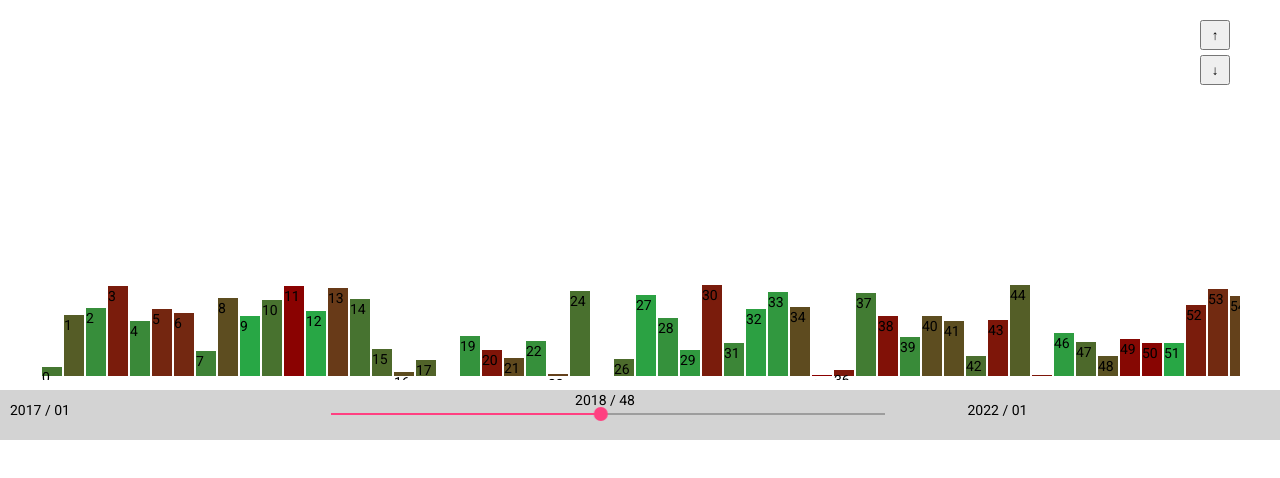
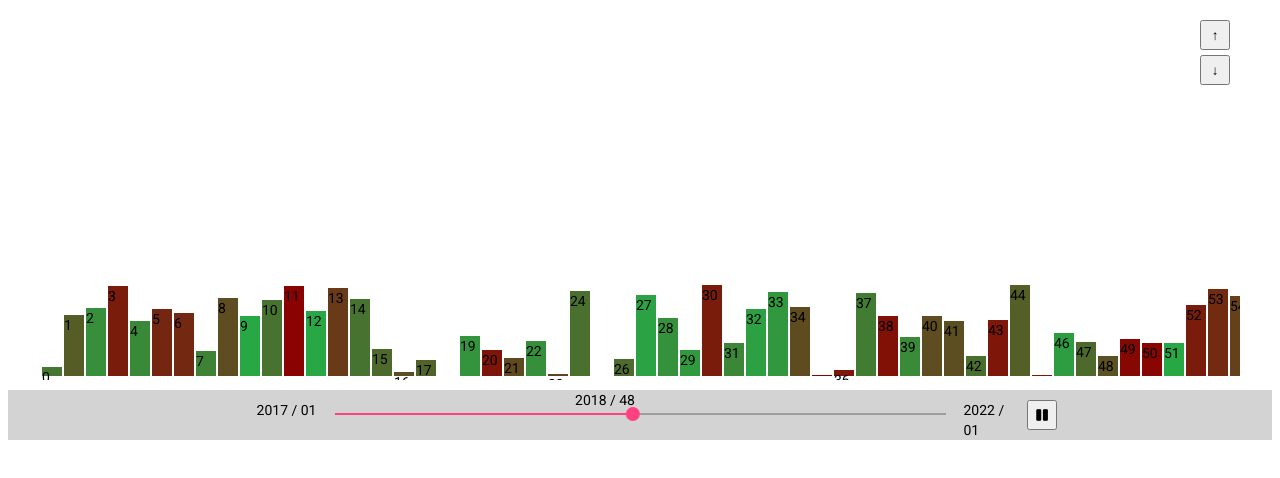
Before and after one commit to frvidal/workspace-skyline, an Angular app: page / in a window 1280 px wide. Shown: the top 478 px of the page. Built offline with nearby package versions, Linux system fonts and the light colour scheme.

Commit message:
Installation of fontawesome

```diff
--- a/package.json
+++ b/package.json
@@ -22,6 +22,7 @@
     "@angular/platform-browser": "~10.0.4",
     "@angular/platform-browser-dynamic": "~10.0.4",
     "@angular/router": "~10.0.4",
+    "@fortawesome/fontawesome-free": "^5.15.1",
     "chrome-headless-launcher": "^0.1.5",
     "rxjs": "~6.5.5",
     "tslib": "^2.0.0",
--- a/src/app/app.component.css
+++ b/src/app/app.component.css
@@ -9,7 +9,7 @@ div.footer {
 }
 
 div.one {
-    grid-column: 1 / 4;
+    grid-column: 1 / 6;
     grid-row: 1;
     margin-top: 10px;
     margin-left: 10px;
@@ -22,12 +22,18 @@ div.two {
 }
 
 div.three {
-    grid-column: 6 / 15;
+    grid-column: 6 / 16;
     grid-row: 1;
 }
 
 div.four {
-    grid-column: 16 / 20;
+    grid-column: 16;
+    grid-row: 1;
+    margin-top: 10px;
+}
+
+div.five {
+    grid-column: 17 / 20;
     grid-row: 1;
     margin-top: 10px;
 }
@@ -37,3 +43,8 @@ div.three .mat-slider {
     min-width: 100px;
     height: 50%;
 }
+
+button.pause {
+        height: 30px;
+        width: 30px;
+}
--- a/src/app/app.component.html
+++ b/src/app/app.component.html
@@ -8,7 +8,7 @@
 </rising-skyline>
 <div class="footer" *ngIf="(skylineService.skyline$|async).length > 0">
 
-  <div class="one">
+  <div class="one" style="text-align: right;">
     <span>
       {{skylineService.toYearWeek(skylineService.firstDate).year}}
     </span>
@@ -42,4 +42,10 @@
     </span>
   </div>
 
+  <div class="five">
+    <button class="pause">
+      <em class="fas fa-pause"></em>
+    </button>
   </div>
+
+</div>
--- a/src/styles.css
+++ b/src/styles.css
@@ -1,4 +1,2 @@
 /* You can add global styles to this file, and also import other style files */
-
-html, body { height: 100%; }
-body { margin: 0; font-family: Roboto, "Helvetica Neue", sans-serif; }
+@import '@fortawesome/fontawesome-free/css/all.css';
```
Also changed, not shown: 1 other file (tests, documents, lock files or other folders).
